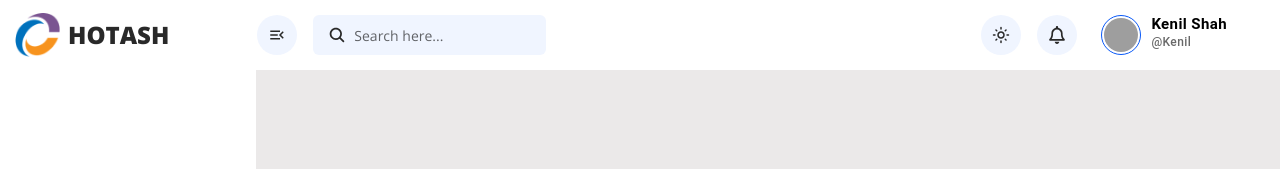
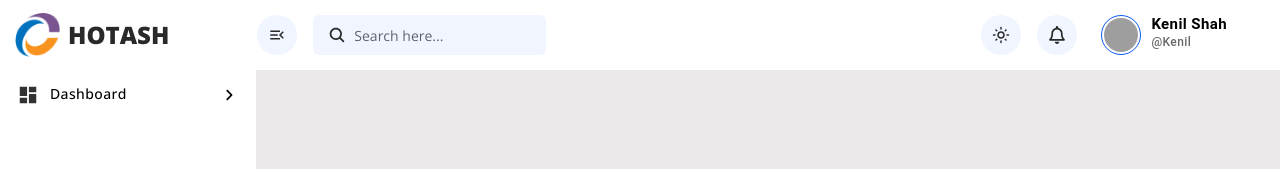
Before and after one commit to shahkenil01/Admin-Dashboard, a React (Create React App) app: page / in a window 1280 px wide. Shown: the top 169 px of the page. Built offline with nearby package versions, Linux system fonts and the light colour scheme; grey boxes are pictures that could not be loaded.

Commit message:
Quick update

```diff
--- a/src/App.css
+++ b/src/App.css
@@ -4,7 +4,7 @@
   padding: 0px;}
 
 body{
-  font-family: "Open Sans", sans-serif;
+  font-family: "Open Sans", sans-serif !important;
   background: #ebe9e9;}
 
 ::-webkit-scrollbar{
@@ -178,3 +178,35 @@
   top: 70px;
   left: 0px;
   background: #fff;}
+
+.main .sidebarWrapper .sidebar ul{
+  margin-bottom: 0px;}
+.main .sidebarWrapper .sidebar ul li{
+  list-style: none;}
+.main .sidebarWrapper .sidebar ul li button{
+  color: #000;
+  text-align: left;
+  justify-content: left;
+  border-radius: 0px !important;
+  padding: 12px 15px;
+  align-items: center;
+  text-transform: capitalize;
+  font-family: "Open Sans", sans-serif;}
+.main .sidebarWrapper .sidebar ul li button .icon{
+  display: flex;
+  align-items: center;
+  justify-content: center;
+  width: 25px;
+  height: 25px;
+  margin-right: 10px;}
+.main .sidebarWrapper .sidebar ul li button .icon svg{
+  color: #000;
+  opacity: 0.8;
+  font-size: 22px;}
+.main .sidebarWrapper .sidebar ul li button .arrow{
+  margin-left: auto;
+  display: flex;
+  align-items: center;
+  justify-content: center;
+  width: 25px;
+  height: 25px;}
--- a/src/components/Header/index.js
+++ b/src/components/Header/index.js
@@ -209,7 +209,7 @@
                   </div>
 
                   <div className="pl-3 pr-3 pt-2 pb-1 w-100">
-                    <Button className='btn-blue w-100'>View all notifications</Button>
+                    <Button className='btn-blue w-100' onClick={handleClosenotificationsDrop}>View all notifications</Button>
                   </div>
 
                 </Menu>
--- a/src/components/Sidebar/index.js
+++ b/src/components/Sidebar/index.js
@@ -1,9 +1,20 @@
+import Button from '@mui/material/Button';
+import { MdDashboard } from "react-icons/md";
+import { FaAngleRight } from "react-icons/fa6";
 
 const Sidebar = () => {
   return(
     <>
       <div className="sidebar">
-
+        <ul>
+          <li>
+            <Button className='w-100'>
+              <span className='icon'><MdDashboard/></span>
+                Dashboard
+              <span className='arrow'><FaAngleRight/></span>
+            </Button>
+          </li>
+        </ul>
       </div>
     </>
   )
```
Also changed, not shown: 1 other file (tests, documents, lock files or other folders).
